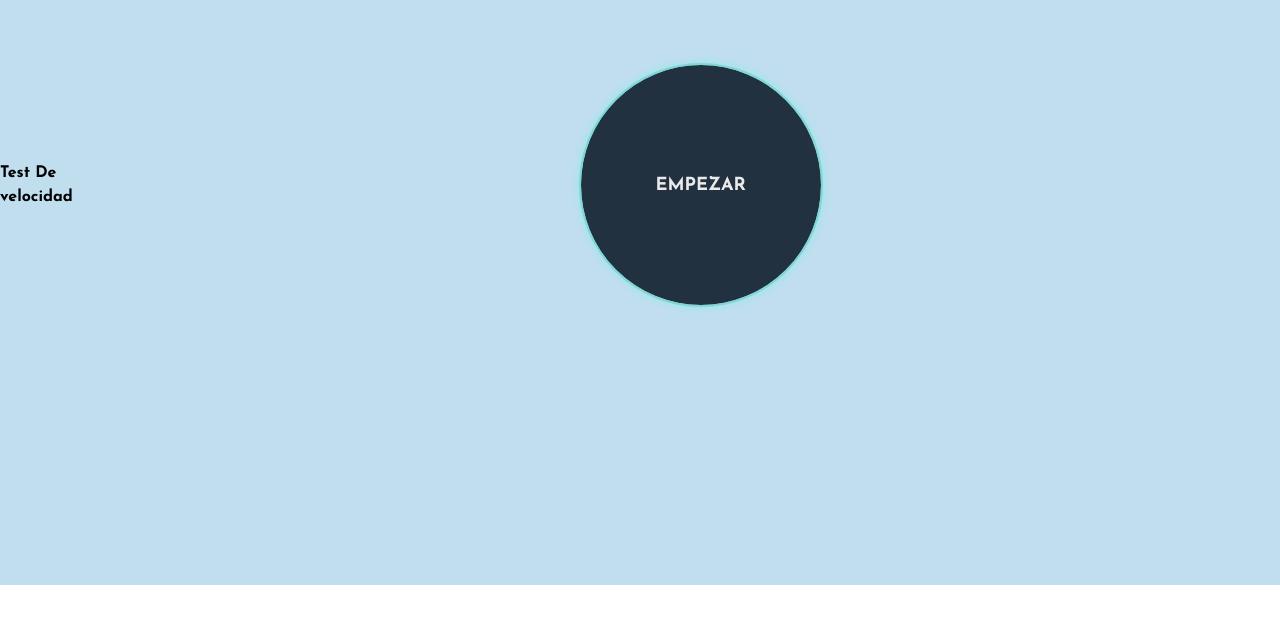
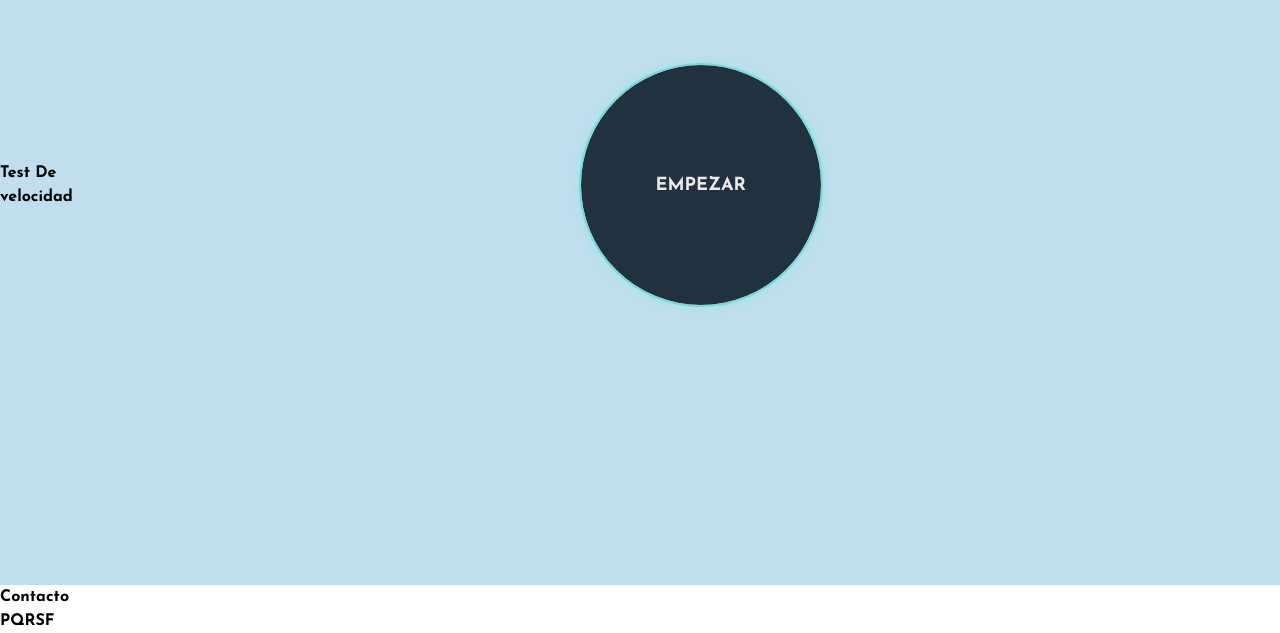
Before and after one commit to labs-company/costanet, a Next.js app: page / in a window 1280 px wide. Shown: the part 2426-3059 px from the top of the page. Before the commit the page ends 3011 px from the top, so only its background shows below. Built offline with nearby package versions, Linux system fonts and the light colour scheme.

Commit message:
Todas las paginas

```diff
--- a/app/page.tsx
+++ b/app/page.tsx
@@ -1,7 +1,9 @@
 import Carrusel from "@/components/Carrusel";
 import PageAbout from "./nosotros/page";
 import PageServices from "./servicios/page";
-import TestDeVelocidad from "./test-de-velocidad/page";
+import PageSpeedTest from "./test-de-velocidad/page";
+import PageContact from "./contacto/page";
+import PagePQRSF from "./pqrsf/page";
 
 export default function Home() {
   return (
@@ -19,7 +21,15 @@ export default function Home() {
         </section>
 
         <section>
-          <TestDeVelocidad />
+          <PageSpeedTest />
+        </section>
+
+        <section>
+          <PageContact />
+        </section>
+
+        <section>
+          <PagePQRSF />
         </section>
       </main>
     </>
```
